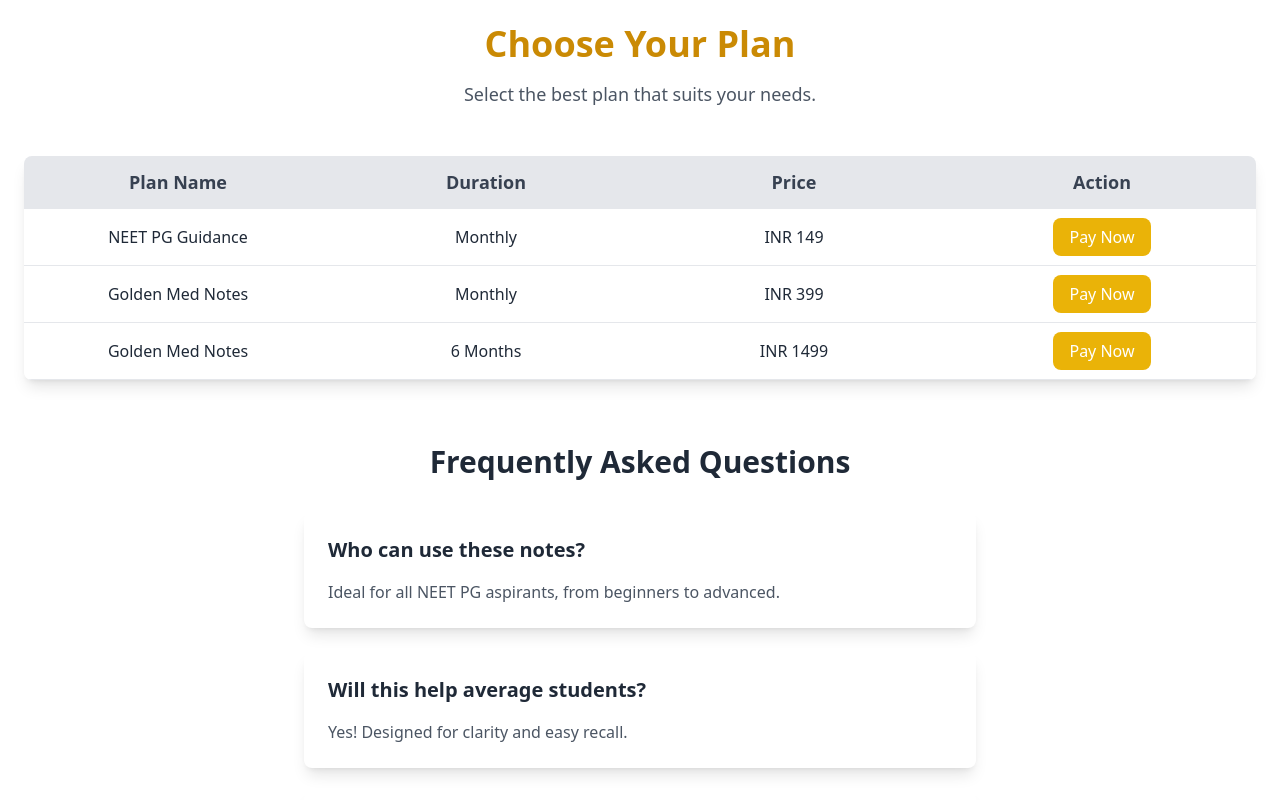
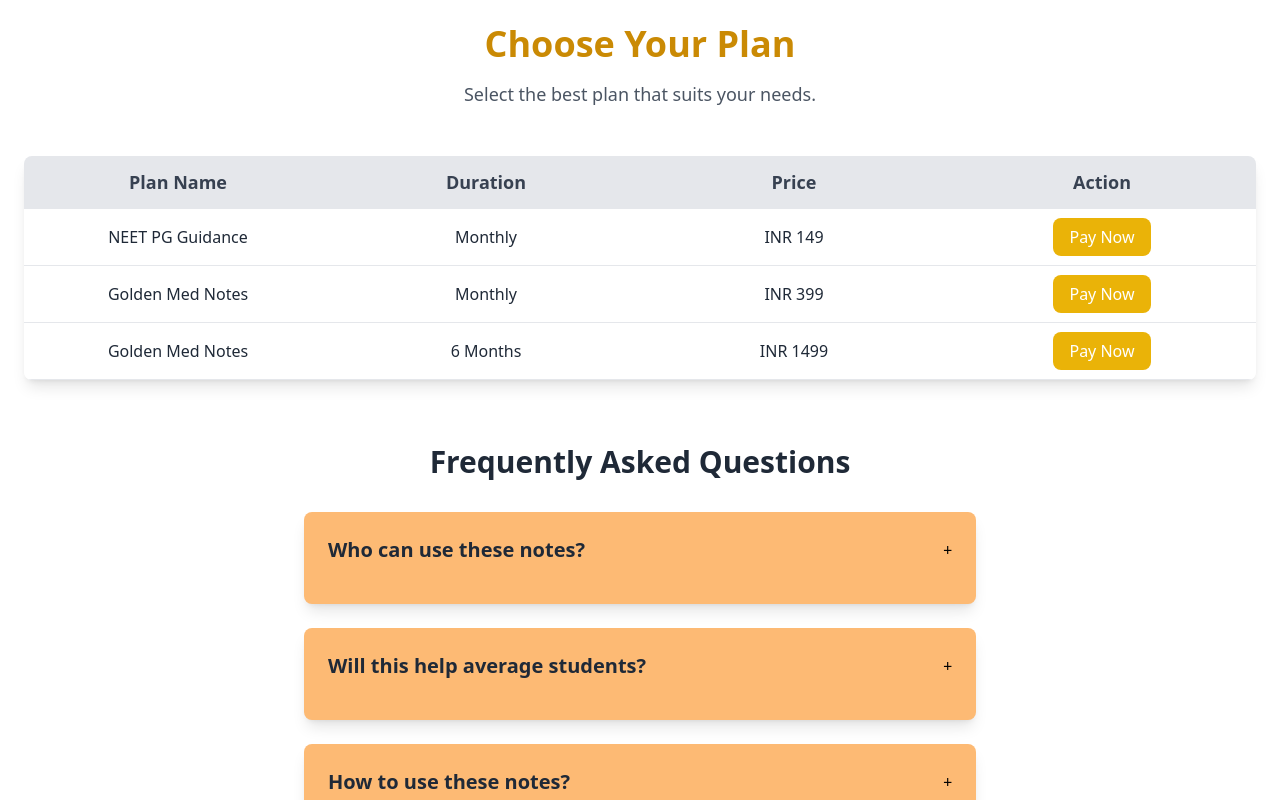
Before and after one commit to shubham15mamgain/golden_frontend, a React (Vite) app: page /pricing in a window 1280 px wide. Shown: the top 800 px of the page. Built offline with nearby package versions, Linux system fonts and the light colour scheme.

Commit message:
minor changes to frontend onFAQ Section

```diff
--- a/src/components/Testimonials.jsx
+++ b/src/components/Testimonials.jsx
@@ -154,15 +154,16 @@ const testimonialsGroup2 = [
 const Testimonials = () => {
   useEffect(() => {
     gsap.to(".group-1", {
-      x: "100%",
+      x: "-100%",
       repeat: -1,
       duration: 12,
       ease: "linear",
     });
 
     gsap.to(".group-2", {
-      x: "-100%",
+      x: "100%",
       repeat: -1,
+
       duration: 12,
       ease: "linear",
     });
--- a/src/pages/PricingPage.jsx
+++ b/src/pages/PricingPage.jsx
@@ -1,15 +1,17 @@
-import React from 'react';
+/* eslint-disable react/prop-types */
+import { useRef, useState } from "react";
+import gsap from "gsap";
 
 const PricingPage = () => {
   return (
     <div className="max-w-7xl mx-auto p-6">
-      {/* Pricing Table Section */}
       <header className="text-center mb-12">
         <h1 className="text-4xl font-bold text-yellow-600">Choose Your Plan</h1>
-        <p className="text-lg text-gray-600 mt-4">Select the best plan that suits your needs.</p>
+        <p className="text-lg text-gray-600 mt-4">
+          Select the best plan that suits your needs.
+        </p>
       </header>
 
-      {/* Pricing Table */}
       <div className="overflow-x-auto shadow-lg rounded-lg">
         <div className="overflow-x-auto">
           <div className="overflow-x-auto">
@@ -32,9 +34,15 @@ const PricingPage = () => {
               </thead>
               <tbody>
                 <tr className="hover:bg-gray-50">
-        <td className="px-6 py-4 border-b text-gray-800 text-center">NEET PG Guidance</td>
-        <td className="px-6 py-4 border-b text-gray-800 text-center">Monthly</td>
-        <td className="px-6 py-4 border-b text-gray-800 text-center">INR 149</td>
+                  <td className="px-6 py-4 border-b text-gray-800 text-center">
+                    NEET PG Guidance
+                  </td>
+                  <td className="px-6 py-4 border-b text-gray-800 text-center">
+                    Monthly
+                  </td>
+                  <td className="px-6 py-4 border-b text-gray-800 text-center">
+                    INR 149
+                  </td>
                   <td className="px-6 py-4 border-b text-center">
                     <a
                       href="/payment-page"
@@ -45,9 +53,15 @@ const PricingPage = () => {
                   </td>
                 </tr>
                 <tr className="hover:bg-gray-50">
-        <td className="px-6 py-4 border-b text-gray-800 text-center">Golden Med Notes</td>
-        <td className="px-6 py-4 border-b text-gray-800 text-center">Monthly</td>
-        <td className="px-6 py-4 border-b text-gray-800 text-center">INR 399</td>
+                  <td className="px-6 py-4 border-b text-gray-800 text-center">
+                    Golden Med Notes
+                  </td>
+                  <td className="px-6 py-4 border-b text-gray-800 text-center">
+                    Monthly
+                  </td>
+                  <td className="px-6 py-4 border-b text-gray-800 text-center">
+                    INR 399
+                  </td>
                   <td className="px-6 py-4 border-b text-center">
                     <a
                       href="/golden-med-notes-payment"
@@ -58,9 +72,15 @@ const PricingPage = () => {
                   </td>
                 </tr>
                 <tr className="hover:bg-gray-50">
-        <td className="px-6 py-4 border-b text-gray-800 text-center">Golden Med Notes</td>
-        <td className="px-6 py-4 border-b text-gray-800 text-center">6 Months</td>
-        <td className="px-6 py-4 border-b text-gray-800 text-center">INR 1499</td>
+                  <td className="px-6 py-4 border-b text-gray-800 text-center">
+                    Golden Med Notes
+                  </td>
+                  <td className="px-6 py-4 border-b text-gray-800 text-center">
+                    6 Months
+                  </td>
+                  <td className="px-6 py-4 border-b text-gray-800 text-center">
+                    INR 1499
+                  </td>
                   <td className="px-6 py-4 border-b text-center">
                     <a
                       href="/golden-med-notes-payment"
@@ -73,14 +93,13 @@ const PricingPage = () => {
               </tbody>
             </table>
           </div>
-
+        </div>
       </div>
 
-      </div>
-
-      {/* FAQs Section */}
       <section className="mt-16">
-        <h2 className="text-3xl font-semibold text-gray-800 text-center mb-8">Frequently Asked Questions</h2>
+        <h2 className="text-3xl font-semibold text-gray-800 text-center mb-8">
+          Frequently Asked Questions
+        </h2>
         <div className="max-w-2xl mx-auto space-y-6">
           {faqData.map((faq, index) => (
             <FAQ key={index} question={faq.question} answer={faq.answer} />
@@ -91,34 +110,77 @@ const PricingPage = () => {
   );
 };
 
-// FAQ Component
 const FAQ = ({ question, answer }) => {
+  const [isOpen, setIsOpen] = useState(false);
+  const contentRef = useRef(null);
+
+  const toggleFAQ = () => {
+    setIsOpen(!isOpen);
+
+    if (!isOpen) {
+      gsap.to(contentRef.current, {
+        height: "auto",
+        duration: 0.3,
+        ease: "power1.out",
+      });
+    } else {
+      gsap.to(contentRef.current, {
+        height: 0,
+        duration: 0.3,
+        ease: "power1.in",
+      });
+    }
+  };
+
   return (
-    <div className="bg-white p-6 shadow-lg rounded-lg">
-      <h3 className="text-xl font-semibold text-gray-800 mb-4">{question}</h3>
+    <div
+      className="bg-orange-300 p-6 shadow-lg rounded-lg transition duration-300"
+      // onClick={() => setIsOpen(!isOpen)}
+      onClick={toggleFAQ}
+    >
+      <div className="flex justify-between items-center cursor-pointer">
+        <h3 className="text-xl font-semibold text-gray-800">{question}</h3>
+        <span
+          className={`transform transition-transform duration-300 ${
+            isOpen ? "rotate-45" : "rotate-180"
+          }`}
+        >
+          +
+        </span>
+      </div>
+      <div
+        ref={contentRef}
+        // className={`mt-4 overflow-hidden transition-[max-height] duration-300 ${
+        //   isOpen ? "max-h-40" : "max-h-0"
+        // }`}
+
+        style={{ height: 0, overflow: "hidden" }}
+        className="mt-4 transition-all"
+      >
         <p className="text-gray-600">{answer}</p>
+      </div>
     </div>
   );
 };
 
-// FAQs data
 const faqData = [
   {
     question: "Who can use these notes?",
-    answer: "Ideal for all NEET PG aspirants, from beginners to advanced."
+    answer: "Ideal for all NEET PG aspirants, from beginners to advanced.",
   },
   {
     question: "Will this help average students?",
-    answer: "Yes! Designed for clarity and easy recall."
+    answer: "Yes! Designed for clarity and easy recall.",
   },
   {
     question: "How to use these notes?",
-    answer: "Use for building understanding and quick revisions."
+    answer: "Use for building understanding and quick revisions.",
   },
   {
     question: "Why are these notes unique?",
-    answer: "Save time, study less, and achieve better results with efficient, focused preparation."
-  }
+    answer:
+      "Save time, study less, and achieve better results with efficient, focused preparation.",
+  },
 ];
 
 export default PricingPage;
--- a/src/pages/featurePage.jsx
+++ b/src/pages/featurePage.jsx
@@ -1,57 +1,61 @@
-import React from 'react';
+/* eslint-disable react/prop-types */
+import React from "react";
 
-// Importing the features data
-
-const featuresData=[
+const featuresData = [
   {
-      "title": "Designed for Photographic Memory",
-      "description": "Strategically placed bold text, highlights, and mnemonics to boost recall."
+    title: "Designed for Photographic Memory",
+    description:
+      "Strategically placed bold text, highlights, and mnemonics to boost recall.",
   },
   {
-      "title": "Save Time and Resources",
-      "description": "One subscription gives you access to everything you need—no extra hassle."
+    title: "Save Time and Resources",
+    description:
+      "One subscription gives you access to everything you need—no extra hassle.",
   },
   {
-      "title": "Last-Minute Revision Power",
-      "description": "Revise entire subjects in hours, not days."
+    title: "Last-Minute Revision Power",
+    description: "Revise entire subjects in hours, not days.",
   },
   {
-      "title": "Content from Experience",
-      "description": "Crafted by reviewing lectures, solving MCQs, and analyzing GTs."
+    title: "Content from Experience",
+    description:
+      "Crafted by reviewing lectures, solving MCQs, and analyzing GTs.",
   },
   {
-      "title": "First-Time and Revision-Friendly",
-      "description": "Comprehensive for building understanding, concise for quick revision."
+    title: "First-Time and Revision-Friendly",
+    description:
+      "Comprehensive for building understanding, concise for quick revision.",
   },
   {
-      "title": "Exam-Focused Mnemonics",
-      "description": "Mnemonics placed exactly where needed for easy recall during high-pressure moments."
+    title: "Exam-Focused Mnemonics",
+    description:
+      "Mnemonics placed exactly where needed for easy recall during high-pressure moments.",
   },
   {
-      "title": "Secure and Personalized PDFs",
-      "description": "Delivered instantly with your name watermarked."
-    }
-  ]
-
+    title: "Secure and Personalized PDFs",
+    description: "Delivered instantly with your name watermarked.",
+  },
+];
 
 const FeaturesPage = () => {
   return (
     <div className="max-w-7xl mx-auto p-6">
-      {/* Headline Section */}
       <header className="text-center mb-10">
         <h1 className="text-4xl font-bold text-yellow-600">
           Smart Notes for Smarter Minds: Save Time, Ace Faster
         </h1>
       </header>
 
-      {/* Features List */}
       <div className="grid grid-cols-1 sm:grid-cols-2 lg:grid-cols-3 gap-8">
         {featuresData.map((feature, index) => (
-          <Feature key={index} title={feature.title} description={feature.description} />
+          <Feature
+            key={index}
+            title={feature.title}
+            description={feature.description}
+          />
         ))}
       </div>
 
-      {/* Call to Action */}
       <div className="text-center mt-12">
         <a
           href="/pricing-faq"
@@ -64,7 +68,6 @@ const FeaturesPage = () => {
   );
 };
 
-// Feature component for reusability
 const Feature = ({ title, description }) => {
   return (
     <div className="bg-white shadow-lg rounded-lg p-6 flex flex-col items-center text-center">
```
Lines whose indentation alone changed are shown as unchanged.
